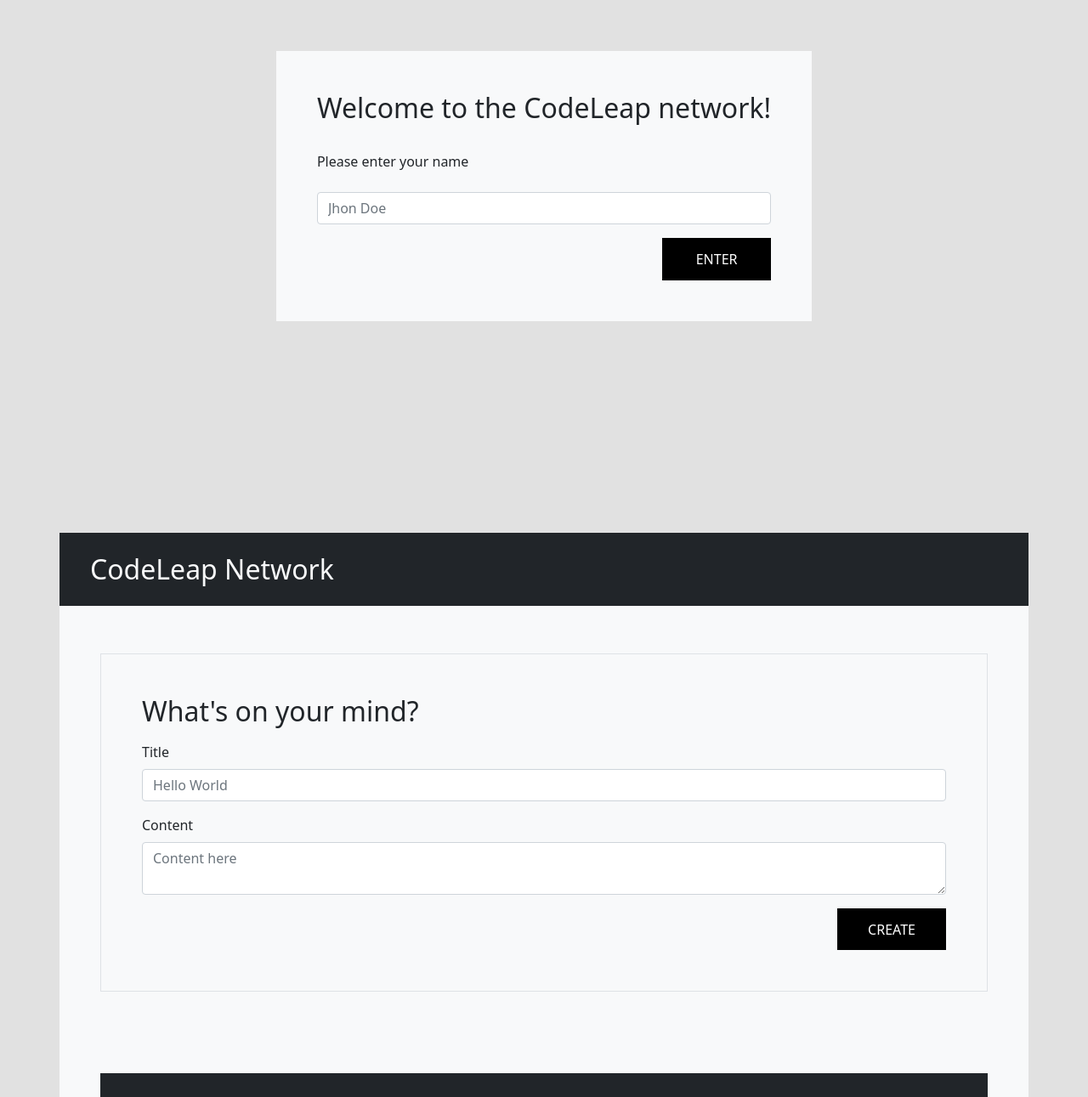
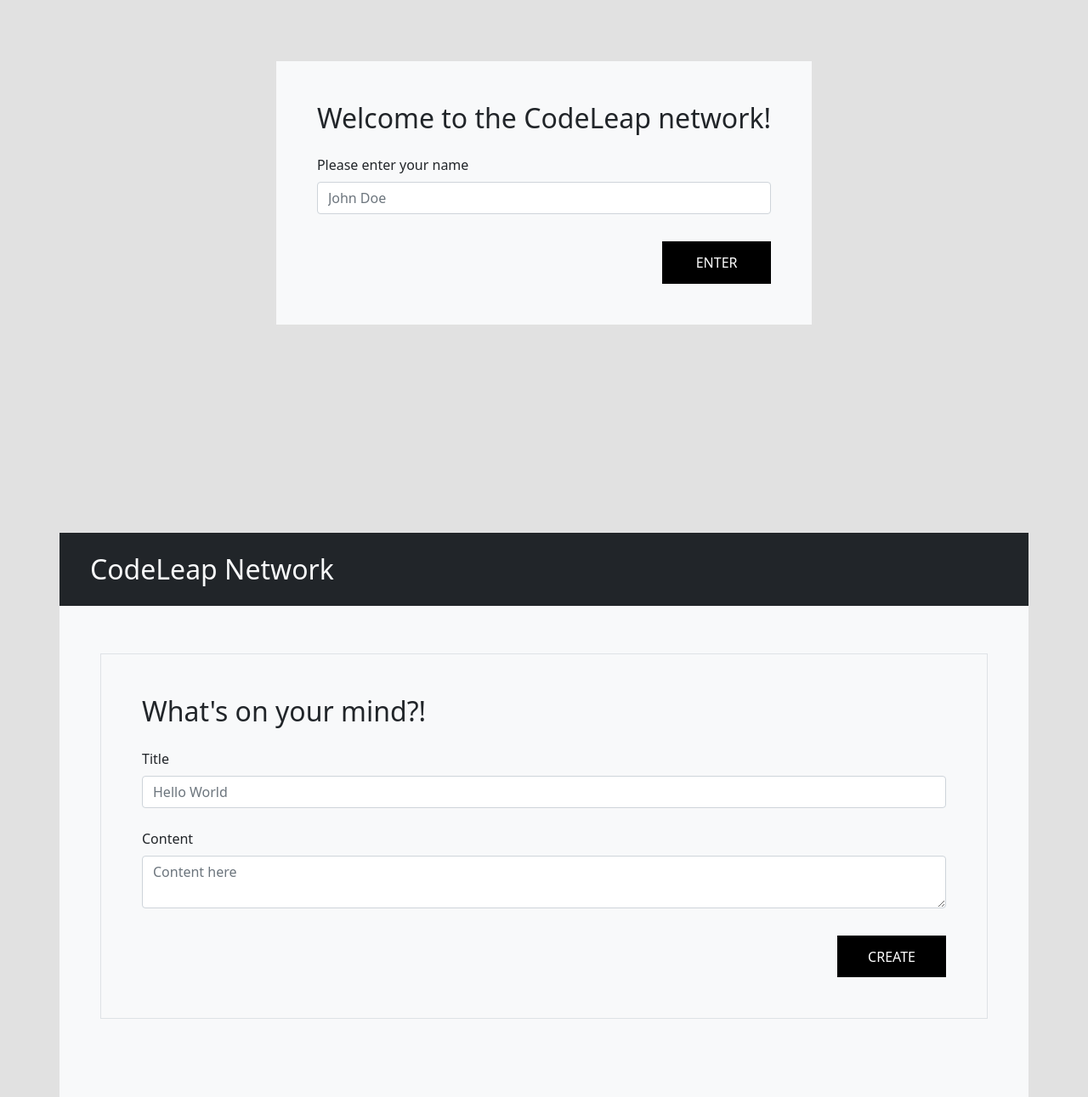
Before and after one commit to rafael-jordao/codeleap-engineering-test, a React (Create React App) app: page / in a window 1280 px wide. Shown: the part 173-1464 px from the top of the page at 85% size. Built offline with nearby package versions, Linux system fonts and the light colour scheme; the HTML template or start-up script is replaced by a standard one.

Commit message:
main branch with new props components

```diff
--- a/src/App.js
+++ b/src/App.js
@@ -1,9 +1,6 @@
 import React from "react";
 import UserLogin from './components/userLogin/index';
 import MainScreen from "./components/MainScreen";
-import FormItem from "./components/FormItem";
-
-
 
 function App() {
   return (
@@ -13,8 +10,6 @@
 
       <MainScreen />
 
-      <FormItem />
-
     </div>
   );
 }
--- a/src/components/FormItem/index.js
+++ b/src/components/FormItem/index.js
@@ -1,28 +1,25 @@
 import React, { Component } from "react";
 import { FormGroup, Input, Label } from "reactstrap";
-import MainButton from "../MainButton";
 
-class FormItem extends React.Component {
+class FormItem extends Component {
     constructor(props) {
         super(props);
         this.state = {
-            input: { id: '', placeholder: '', type: ''},
+            FormItem: { placeHolder: '', type: '', label: '', title: '' },
         };
     }
 
     render() {
         return (
-            <div className="container">
+            <div>
                 <FormGroup>
+                    <h2 className="mb-4">{this.props.title}</h2>
+                    <Label >{this.props.label}</Label>
                     <Input
-                        id="exampleEmail"
-                        name="name"
-                        placeholder="String"
-                        type="text"
-                    />
+                        placeholder={this.props.placeHolder}
+                        type = {this.props.type}
+                        className="input-group mb-3"></Input>
                 </FormGroup>
-
-                <MainButton textContent='CREATE'></MainButton>
             </div>
 
 
--- a/src/components/MainButton/index.js
+++ b/src/components/MainButton/index.js
@@ -1,8 +1,8 @@
 import React, { Component } from "react";
 
-import "/Users/rafaeljordao/Documents/codeleap/src/components/MainButton/button.css"
+import "./button.css"
 
-class MainButton extends React.Component {
+class MainButton extends Component {
     constructor(props) {
         super(props);
         this.state = {
--- a/src/components/MainScreen/index.js
+++ b/src/components/MainScreen/index.js
@@ -1,6 +1,7 @@
 import React, { useState, Component } from "react";
-import { Input, Label } from "reactstrap";
 import SinglePost from "../SinglePost";
+import MainButton from "../MainButton";
+import FormItem from "../FormItem";
 
 
 class CreatePost extends Component {
@@ -8,38 +9,28 @@
     render() {
         return (
             <div className="container bg-light px-0">
+
                 <div className="container bg-dark">
                     <h2 className="p-4 text-light">CodeLeap Network</h2>
                 </div>
 
                 <div className="container p-5">
                     <div className="container border border-black p-5">
-                        <h2 className="mb-3">
-                            What's on your mind?
-                        </h2>
-                        <Label>
-                            Title
-                        </Label>
-                        <Input
-                            id="exampleEmail"
-                            name="name"
-                            placeholder="Hello World"
-                            type="text"
-                            className="mb-3"
-                        />
-                        <Label>
-                            Content
-                        </Label>
+                        <FormItem
+                            placeHolder='Hello World'
+                            title="What's on your mind?!"
+                            label='Title'>
+                        </FormItem>
 
-                        <Input type="textarea"
-                            name="text"
-                            id="exampleText"
-                            placeholder="Content here"
-                        />
+                        <FormItem
+                            placeHolder='Content here'
+                            label='Content'
+                            type='textarea'>
+                        </FormItem>
 
-                        <div className="d-flex justify-content-end pt-3">
-                            <button>CREATE</button>
-                        </div>
+                        <MainButton
+                            textContent='CREATE' />
+
                     </div>
                 </div>
 
@@ -48,14 +39,14 @@
                     timeAgo='25 minutes ago'
                     paragraphContent='Curabitur suscipit suscipit tellus. Phasellus consectetuer vestibulum elit. Pellentesque habitant morbi tristique senectus et netus et malesuada fames ac turpis egestas. Maecenas egestas arcu quis ligula mattis placerat. Duis vel nibh at velit scelerisque suscipit.
 
-                            Duis lobortis massa imperdiet quam. Aenean posuere, tortor sed cursus feugiat, nunc augue blandit nunc, eu sollicitudin urna dolor sagittis lacus. Fusce a quam. Nullam vel sem. Nullam cursus lacinia erat.'/>
+                    Duis lobortis massa imperdiet quam. Aenean posuere, tortor sed cursus feugiat, nunc augue blandit nunc, eu sollicitudin urna dolor sagittis lacus. Fusce a quam. Nullam vel sem. Nullam cursus lacinia erat.'/>
 
                 <SinglePost title='Another Post Here'
                     userName='@Someone else'
                     timeAgo='2 days ago'
                     paragraphContent='Curabitur suscipit suscipit tellus. Phasellus consectetuer vestibulum elit. Pellentesque habitant morbi tristique senectus et netus et malesuada fames ac turpis egestas. Maecenas egestas arcu quis ligula mattis placerat. Duis vel nibh at velit scelerisque suscipit.
 
-                            Duis lobortis massa imperdiet quam. Aenean posuere, tortor sed cursus feugiat, nunc augue blandit nunc, eu sollicitudin urna dolor sagittis lacus. Fusce a quam. Nullam vel sem. Nullam cursus lacinia erat.'/>
+                    Duis lobortis massa imperdiet quam. Aenean posuere, tortor sed cursus feugiat, nunc augue blandit nunc, eu sollicitudin urna dolor sagittis lacus. Fusce a quam. Nullam vel sem. Nullam cursus lacinia erat.'/>
 
             </div >
         )
--- a/src/components/SinglePost/index.js
+++ b/src/components/SinglePost/index.js
@@ -6,7 +6,7 @@
     constructor(props) {
         super(props);
         this.state = {
-            SinglePost: { title: '', userName: '', timeAgo:'', paragraphContent:''},
+            SinglePost: { title: '', userName: '', timeAgo: '', paragraphContent: '' },
         };
     }
 
--- a/src/components/userLogin/index.js
+++ b/src/components/userLogin/index.js
@@ -1,34 +1,25 @@
 import React, { useState, Component } from 'react';
-import { FormGroup, Label, Input } from 'reactstrap'
 import "/Users/rafaeljordao/Documents/codeleap/src/index.css"
 import MainButton from '../MainButton';
+import FormItem from '../FormItem';
 
 
 class UserLogin extends Component {
 
     render() {
         return (
-            <div className="container d-flex justify-content-center align-items-center vh-100 p-5">
+            <div className="container d-flex justify-content-center align-items-center vh-100">
+                <div className='bg-light p-5'>
+                    <FormItem
+                        placeHolder='John Doe'
+                        title='Welcome to the CodeLeap network!'
+                        label='Please enter your name'>
+                    </FormItem>
 
-                <FormGroup className="bg-light p-5 ">
-                    <Label for="exampleEmail">
-                        <h2 className="pb-4">
-                            Welcome to the CodeLeap network!
-                        </h2>
-                        <p>
-                            Please enter your name
-                        </p>
-                    </Label>
-                    <Input
-                        id="exampleEmail"
-                        name="name"
-                        placeholder="Jhon Doe"
-                        type="text"
+                    <MainButton textContent='ENTER'></MainButton>
+                </div>
+            </div>
 
-                    />
-                    <MainButton textContent='ENTER'></MainButton>
-                </FormGroup>
-            </div>
         )
     }
 
```
